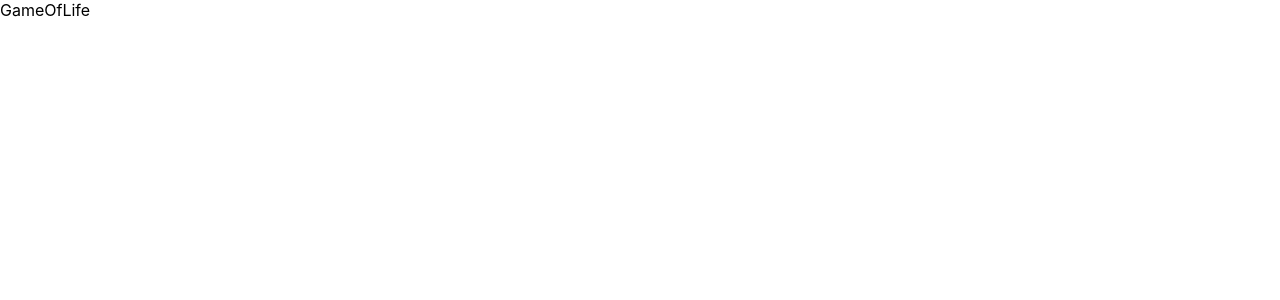
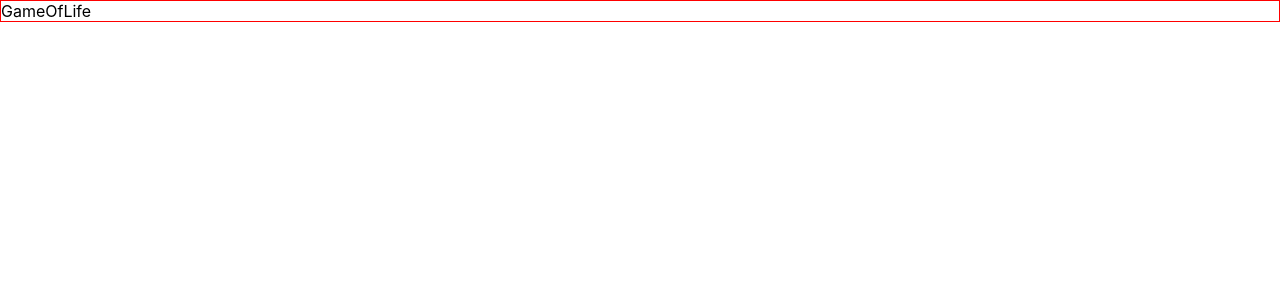
Before and after one commit to NahmSayin/game_of_life, a Next.js app: page /game-of-life in a window 1280 px wide. Shown: the top 300 px of the page. Built offline with nearby package versions, Linux system fonts and the light colour scheme.

Commit message:
adds game of life index component

```diff
--- a/components/GameOfLife.tsx
+++ /dev/null
@@ -1,7 +0,0 @@
-import React from 'react'
-
-export const GameOfLife = () => {
-  return (
-    <div>GameOfLife</div>
-  )
-}
--- /dev/null
+++ b/components/GameOfLife/GameOfLife.module.css
@@ -0,0 +1,3 @@
+.example {
+    border: 1px solid red;
+}
--- /dev/null
+++ b/components/GameOfLife/GameOfLife.tsx
@@ -0,0 +1,8 @@
+import React from 'react'
+import Styles from './GameOfLife.module.css';
+
+export const GameOfLife = () => {
+  return (
+    <div className={Styles.example}>GameOfLife</div>
+  )
+}
--- /dev/null
+++ b/components/GameOfLife/index.ts
@@ -0,0 +1 @@
+export { GameOfLife } from "./GameOfLife"
--- a/pages/game-of-life/index.tsx
+++ b/pages/game-of-life/index.tsx
@@ -2,7 +2,8 @@ import type { NextPage } from 'next'
 import {GameOfLife as Component} from '../../components/GameOfLife'
 
 const GameOfLife: NextPage = () => {
-  return (<Component></Component>
+  return (
+    <Component></Component>
   )
 }
 
```
Also changed, not shown: 2 other files (tests, documents, lock files or other folders).
